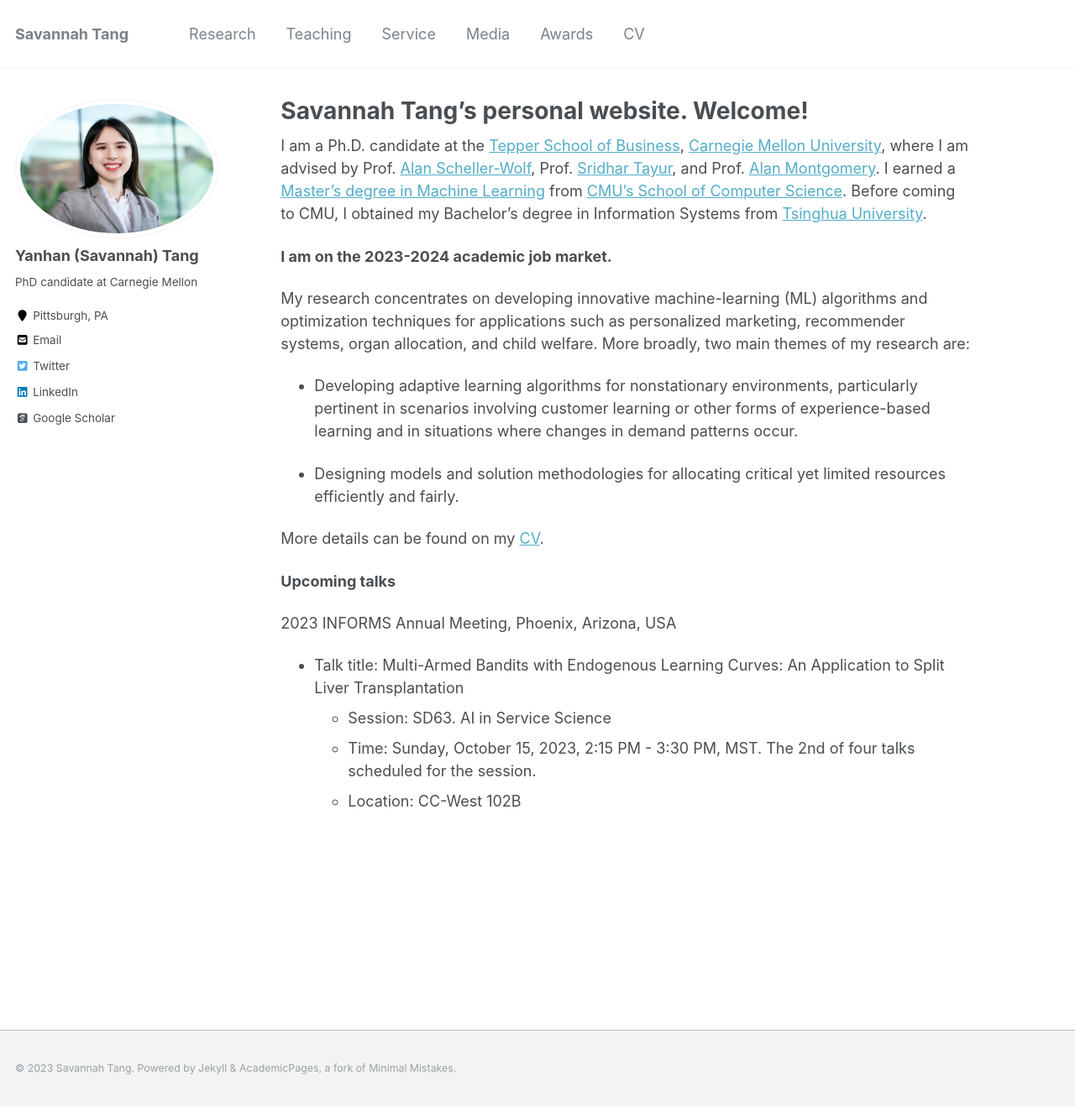
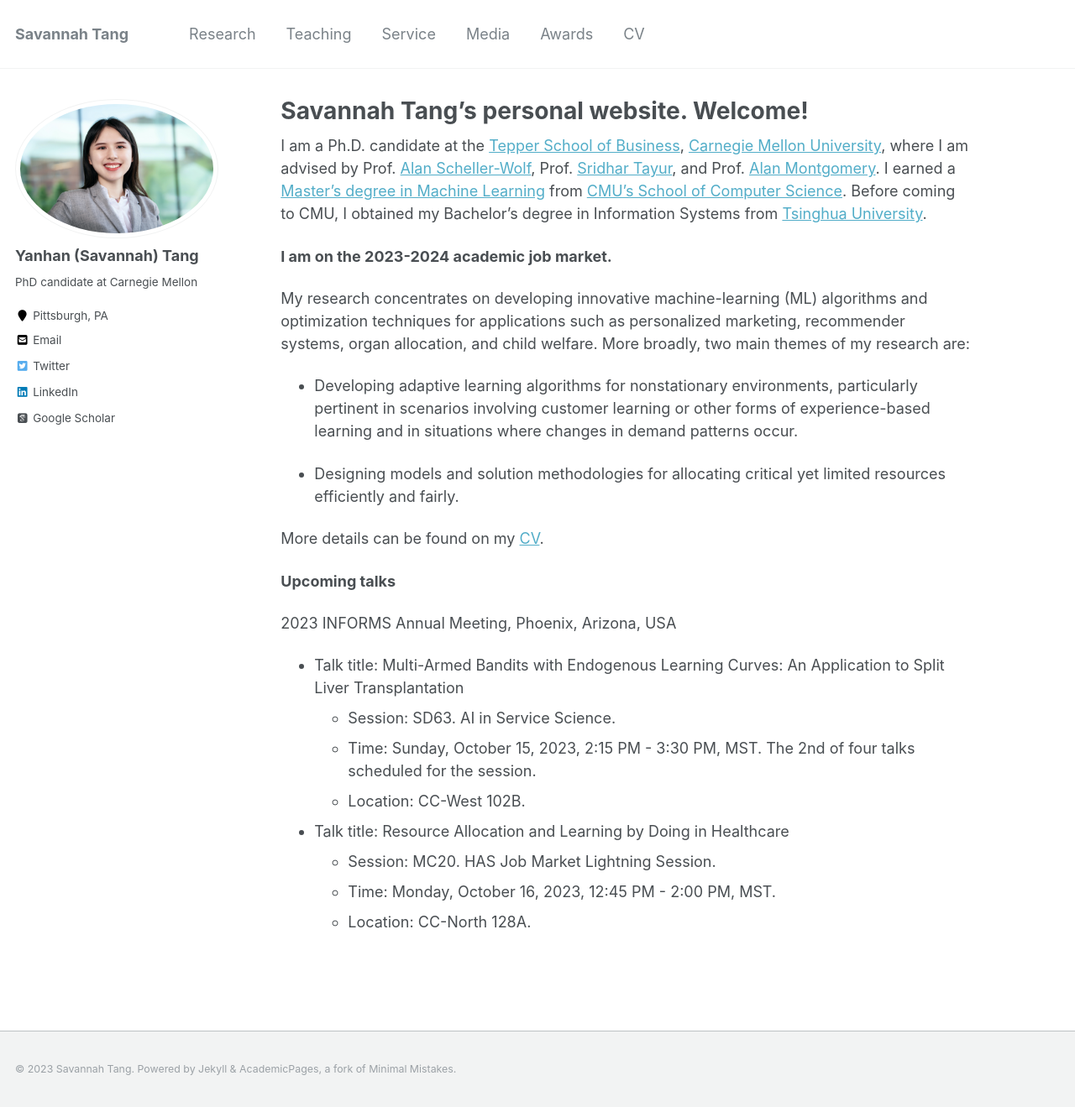
Before and after one commit to savytang/savytang.github.io, a Jekyll site: the page built from _pages/about.md, in a window 1280 px wide and 1319 px high. Shown: the whole window at 84% size. Built offline with Jekyll 4.4.1, drawn with Linux system fonts in a browser that asks for light colours; some web fonts are replaced.

Commit message:
updated talk info
HAS lightning

```diff
--- a/_pages/about.md
+++ b/_pages/about.md
@@ -26,6 +26,11 @@ More details can be found on my [CV](../files/Tang_CV_0705.pdf).
 2023 INFORMS Annual Meeting, Phoenix, Arizona, USA
 
 * Talk title: Multi-Armed Bandits with Endogenous Learning Curves: An Application to Split Liver Transplantation
-  * Session: SD63. AI in Service Science
+  * Session: SD63. AI in Service Science.
   * Time: Sunday, October 15, 2023, 2:15 PM - 3:30 PM, MST. The 2nd of four talks scheduled for the session.
-  * Location: CC-West 102B
+  * Location: CC-West 102B.
+
+* Talk title: Resource Allocation and Learning by Doing in Healthcare
+  * Session: MC20. HAS Job Market Lightning Session.
+  * Time: Monday, October 16, 2023, 12:45 PM - 2:00 PM, MST.
+  * Location: CC-North 128A.
```
Also changed, not shown: 1 other file.
